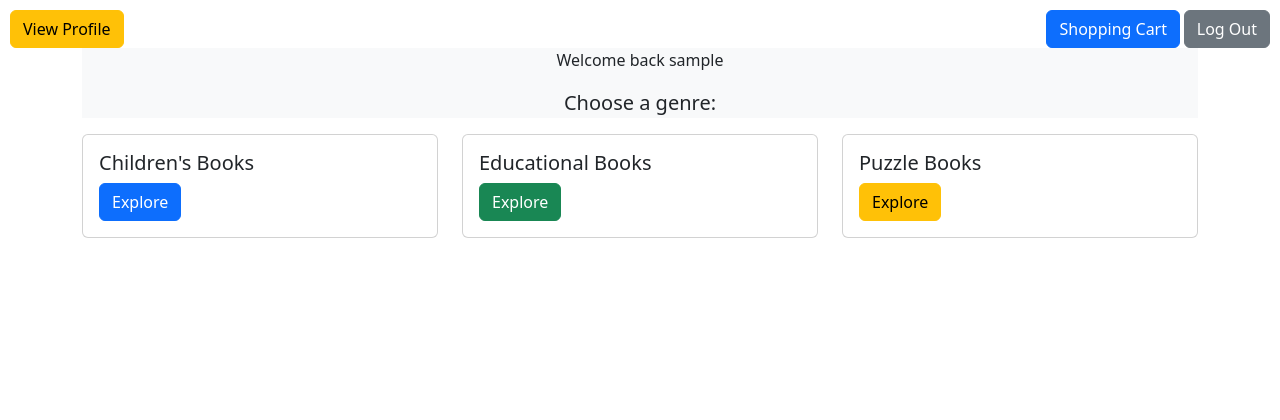
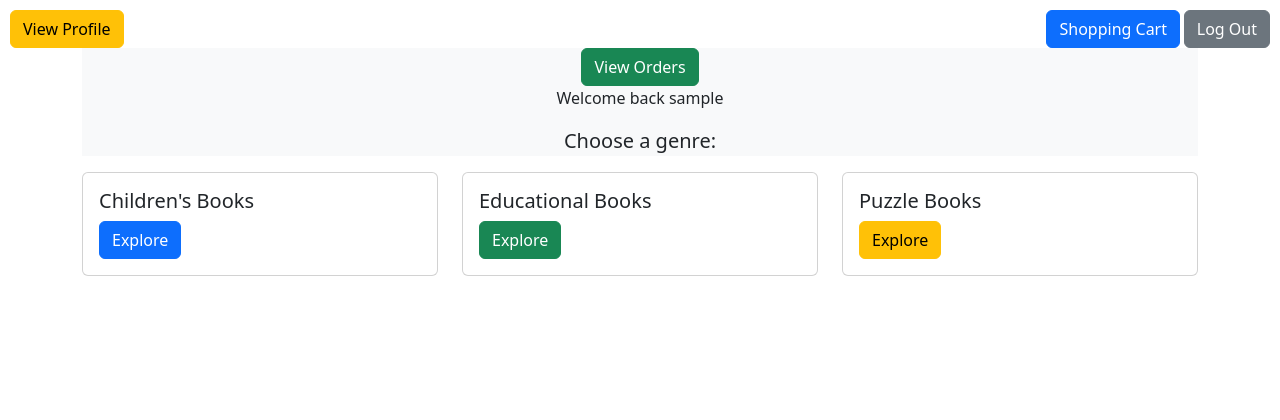
Before and after one commit to AniketCS/BookstoreWebsite, a PHP site: page /index.php in a window 1280 px wide. Shown: the top 420 px of the page. Run offline with PHP 8.4, Linux system fonts and the light colour scheme; the visitor is signed in with stand-in values (Sample User, id 1).

Commit message:
orders can be placed and order history can be viewed

```diff
--- a/includes/body.php
+++ b/includes/body.php
@@ -3,12 +3,12 @@ session_start();
 ?>
 <?= $logging_link ?>
 <a href="shopping_cart.php" class="btn btn-primary" style="position: absolute; top: 10px; right: 100px;">Shopping Cart</a>
-
 <?php if (isset($welcome_message)) : ?>
     <p><?= $welcome_message ?></p>
     <a href="profile.php" class="btn btn-warning btn-block" style="position: absolute; top: 10px; left: 10px;">View Profile</a>
+
 <?php else : ?>
-    <a href="includes/registration.php" class="btn btn-warning btn-block" style="position: absolute; top: 10px; left: 10px;">Register</a>;
+    <a href="includes/registration.php" class="btn btn-warning btn-block" style="position: absolute; top: 10px; left: 10px;">Register</a>
     <h1 class="display-4">Welcome to Our Bookstore</h1>
 <?php endif; ?>
 
--- a/includes/header.php
+++ b/includes/header.php
@@ -11,6 +11,7 @@ if (isset($_SESSION['username'])) {
     } else {
         $visit_count = 0;
     }
+    $view_orders_link = '<a href="orders.php" class="btn btn-success btn-block">View Orders</a>';
 }
 else {
     $logging_link = '<a href="includes/login.php" class="btn btn-secondary" style="position: absolute; top: 10px; right: 10px;">Log In</a>';
@@ -29,3 +30,6 @@ else {
 <body>
     <div class="container mt-5">
         <div class="jumbotron text-center bg-light">
+        <?php
+            echo $view_orders_link;
+            ?>
```
